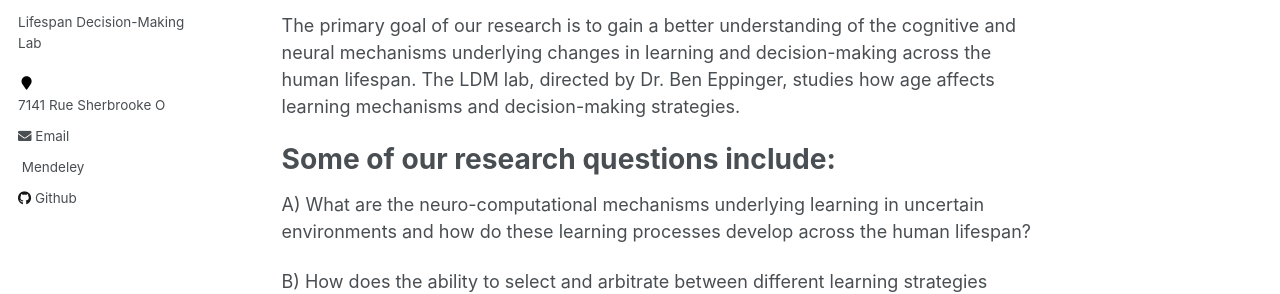
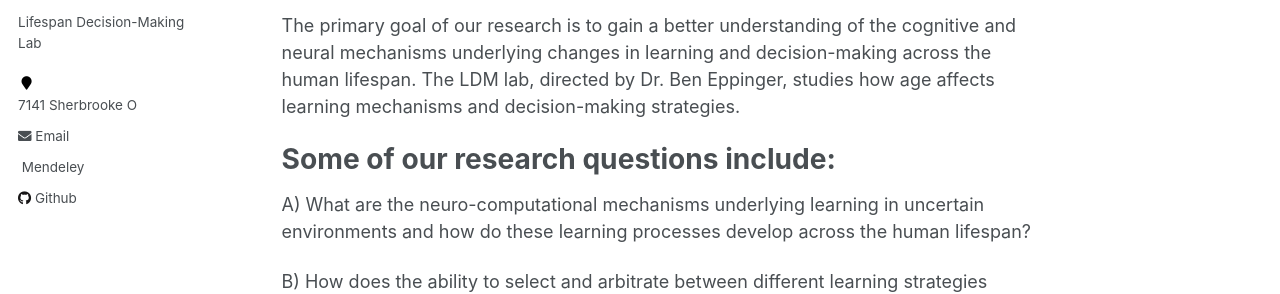
Before and after one commit to seandamiandevine/LDMLab.github.io, a Jekyll site: the page built from _pages/about.md, in a window 1280 px wide. Shown: the part 226-520 px from the top of the page. Built offline with Jekyll 4.4.1, drawn with Linux system fonts in a browser that asks for light colours.

Commit message:
Update _config.yml

```diff
--- a/_config.yml
+++ b/_config.yml
@@ -83,7 +83,7 @@ author:
   name             : "LDM Lab"
   avatar           : "logo_placeholder.png"
   bio              : "Lifespan Decision-Making Lab"
-  location         : <a href = "https://www.google.com/maps/place/7141+Sherbrooke+St+W,+Montreal,+QC+H4B+1R6/@45.4586008,-73.6427484,17z/data=!3m1!4b1!4m5!3m4!1s0x4cc91731f1b3b92f:0x1148aeb3919b2fc7!8m2!3d45.4585971!4d-73.6405597" taget="_blank">7141 Rue Sherbrooke O</a>
+  location         : <a href = "https://www.google.com/maps/place/7141+Sherbrooke+St+W,+Montreal,+QC+H4B+1R6/@45.4586008,-73.6427484,17z/data=!3m1!4b1!4m5!3m4!1s0x4cc91731f1b3b92f:0x1148aeb3919b2fc7!8m2!3d45.4585971!4d-73.6405597" taget="_blank">7141 Sherbrooke O</a>
   employer         :
   googlescholar    :
   email            : "lifespandecisionmakinglab@gmail.com"
```
